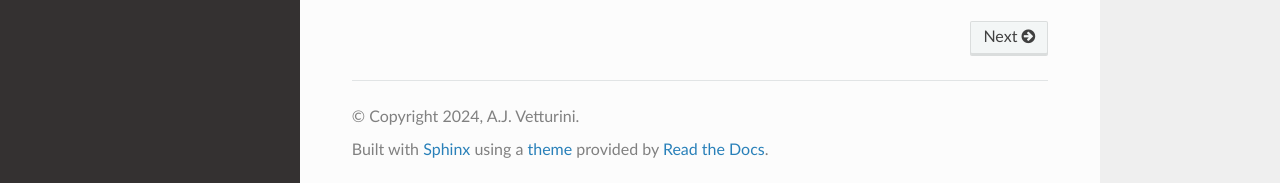
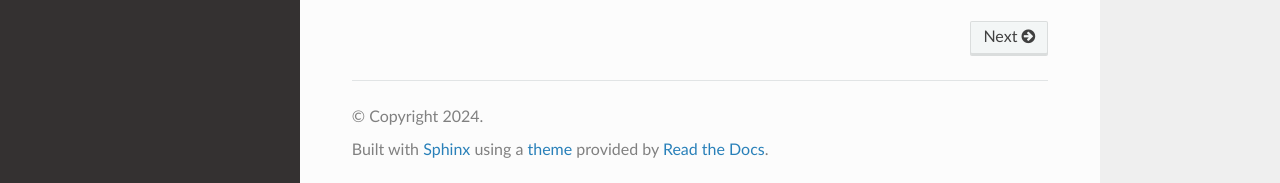
Before and after one commit to ajvetturini/mango_docs, a Sphinx documentation site: the page built from docs/index.rst, in a window 1280 px wide and 1327 px high. Shown: the part 1141-1324 px from the top of the window. Built offline with Sphinx 7.4.7 and the Read the Docs theme 2.0.0, drawn with Linux system fonts in a browser that asks for light colours.

Commit message:
Update conf.py

```diff
--- a/docs/conf.py
+++ b/docs/conf.py
@@ -4,13 +4,13 @@
 # https://www.sphinx-doc.org/en/master/usage/configuration.html
 import  os
 import sys
-sys.path.insert(0, os.path.abspath('..'))
+#sys.path.insert(0, os.path.abspath('..'))
 
 # -- Project information -----------------------------------------------------
 # https://www.sphinx-doc.org/en/master/usage/configuration.html#project-information
 
 project = 'mango generative design framework'
-copyright = '2024, A.J. Vetturini'
+copyright = '2024'
 author = 'A.J. Vetturini'
 release = 'b0.0.1'
 
```
